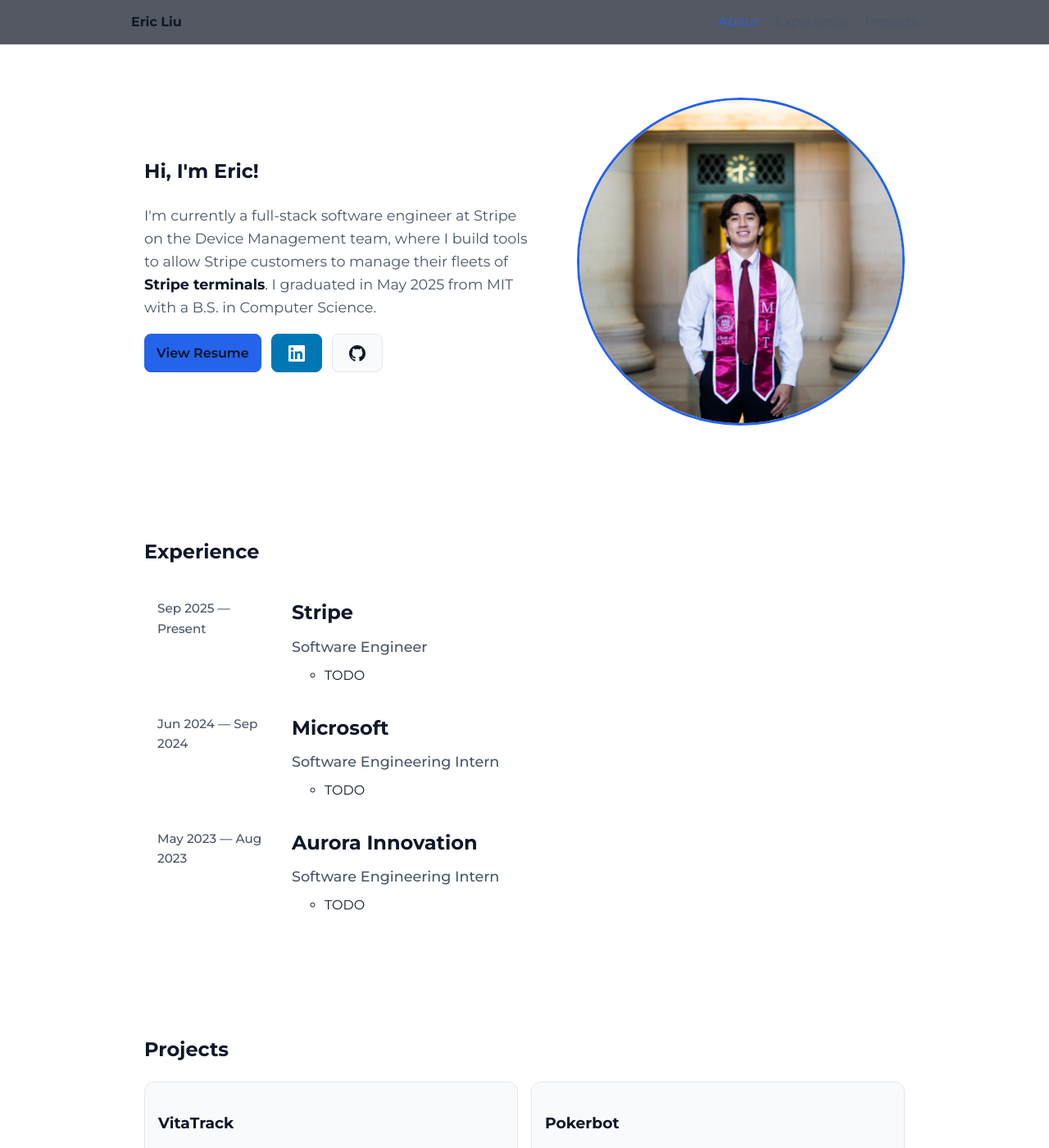
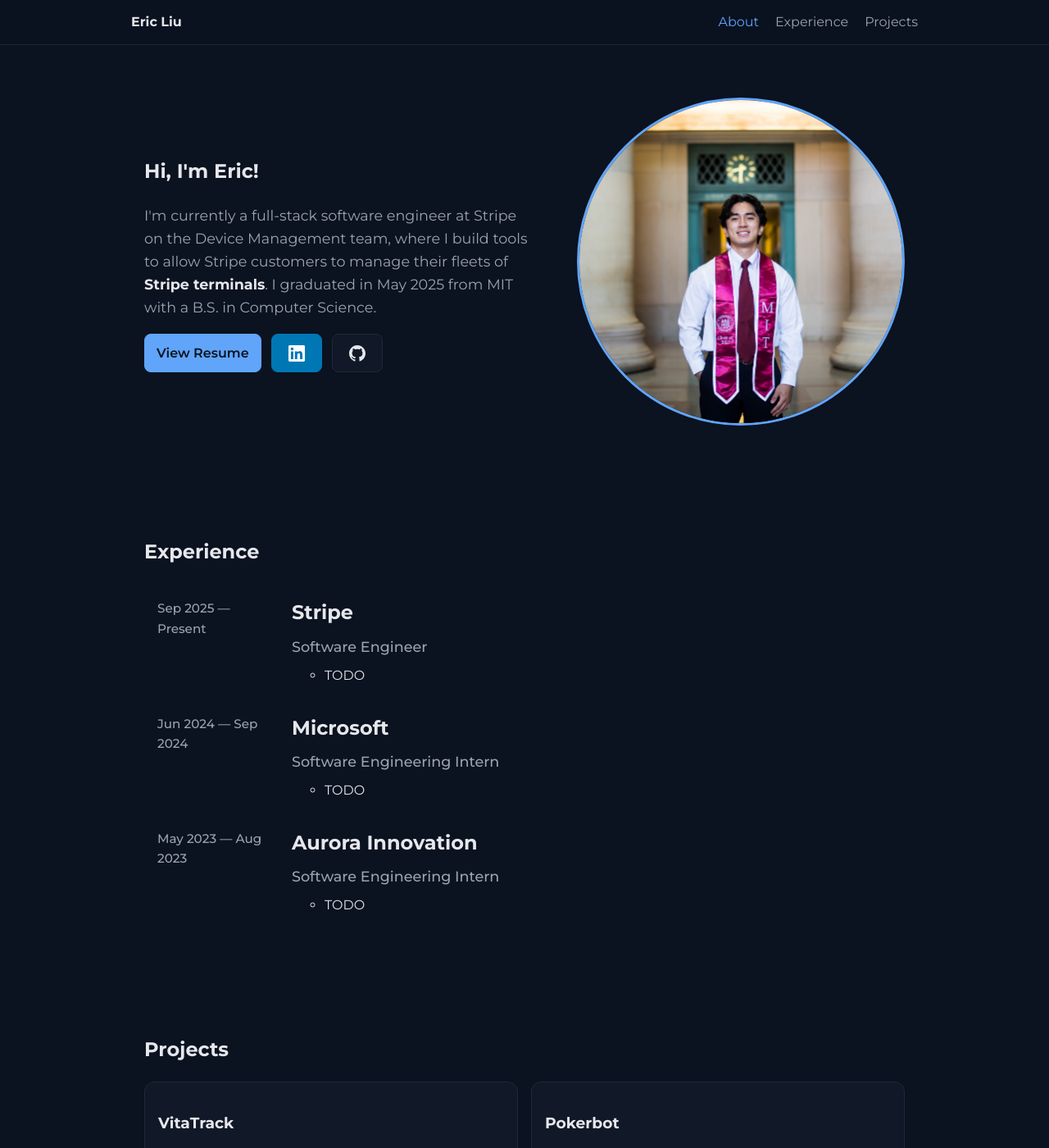
Before and after one commit to liueric1/liueric1.github.io, a Jekyll site: the page built from index.html, in a window 1280 px wide and 1400 px high. Shown: the whole window at 82% size. Built offline with Jekyll 4.4.1, drawn with Linux system fonts in a browser that asks for light colours.

Commit message:
remove light mode colors

```diff
--- a/styles/main.css
+++ b/styles/main.css
@@ -15,18 +15,6 @@
     --accent: #34d399;
     --border: #1f2937;
     --focus: 2px solid #93c5fd;
-  }
-
-  @media (prefers-color-scheme: light) {
-    :root {
-      --bg: #ffffff;
-      --panel: #f8fafc;
-      --text: #0f172a;
-      --muted: #475569;
-      --brand: #2563eb;
-      --accent: #059669;
-      --border: #e5e7eb;
-    }
   }
 
   /* ===========================
```
Also changed, not shown: 1 other file.
